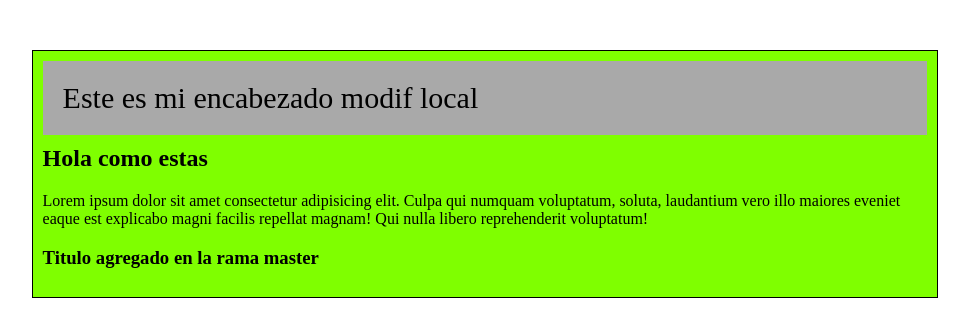
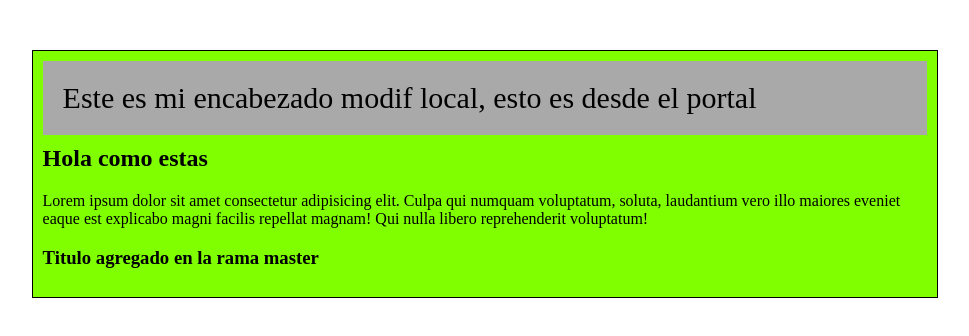
Before and after one commit to mauricioriano/Prueba_Remota, a plain HTML site: page index.html in a window 1280 px wide. Shown: the whole page, without its empty margins (155-1124 px from the left). Drawn offline with Linux system fonts and the light colour scheme.

Commit message:
Cambio desde portal

```diff
--- a/index.html
+++ b/index.html
@@ -16,7 +16,7 @@
 
 <div class=encabezado>
 
-Este es mi encabezado modif local
+Este es mi encabezado modif local, esto es desde el portal
 
 </div>
 
```
